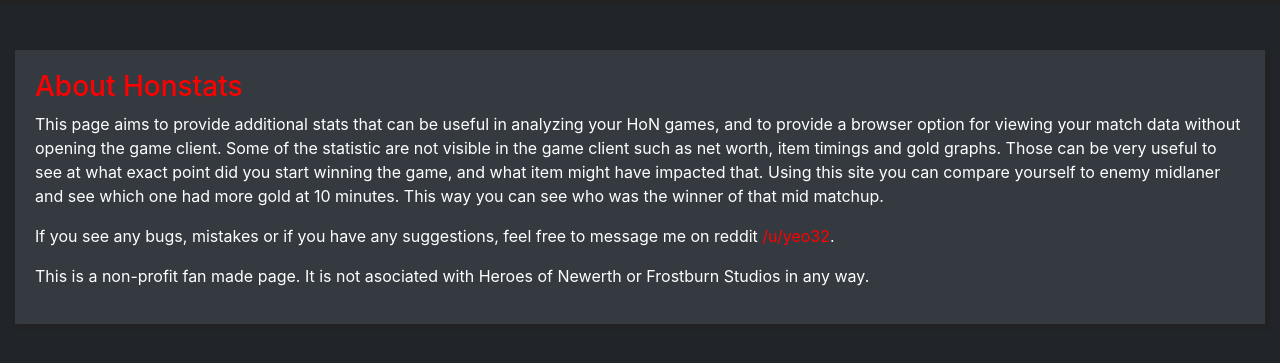
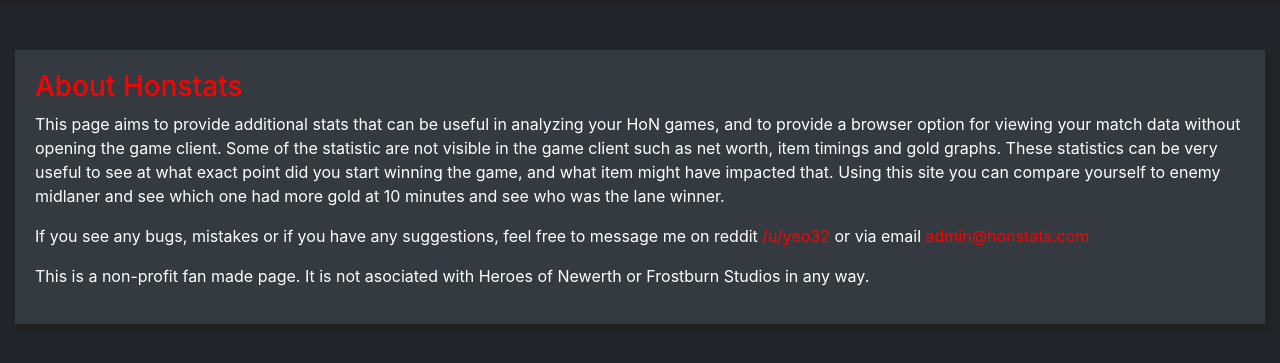
Before and after one commit to mpaden3/honstats, a Django app: page /about/ in a window 1280 px wide. Shown: the part 56-419 px from the top of the page. Run offline with Django 3.2, Linux system fonts and the light colour scheme; parts of the project's set-up code (start-up, migrations or seed data) failed here and were passed over; some libraries are stand-ins or nearby versions.

Commit message:
edit about page

```diff
--- a/templates/about.html
+++ b/templates/about.html
@@ -6,11 +6,12 @@
         <p>This page aims to provide additional stats that can be useful in analyzing your HoN games, and to
             provide a browser option for viewing your match data without opening the game client. Some of the statistic
             are not visible in the game client such as net worth, item timings and gold graphs.
-            Those can be very useful to see at what exact point did you start winning the game, and what item might have
-            impacted that. Using this site you can compare yourself to enemy midlaner and see which one had more gold at
-            10 minutes.
-            This way you can see who was the winner of that mid matchup.</p>
-        <p>If you see any bugs, mistakes or if you have any suggestions, feel free to message me on reddit <span class="hellbourne">/u/yeo32</span>.</p>
+            These statistics can be very useful to see at what exact point did you start winning the game, and what item
+            might have impacted that. Using this site you can compare yourself to enemy midlaner and see which one had
+            more gold at 10 minutes and see who was the lane winner.</p>
+        <p>If you see any bugs, mistakes or if you have any suggestions, feel free to message me on reddit <span
+                class="hellbourne">/u/yeo32</span> or via email
+            <span class="hellbourne">admin@honstats.com</span></p>
 
 
         <p>This is a non-profit fan made page. It is not asociated with Heroes of Newerth or Frostburn Studios in any
```
